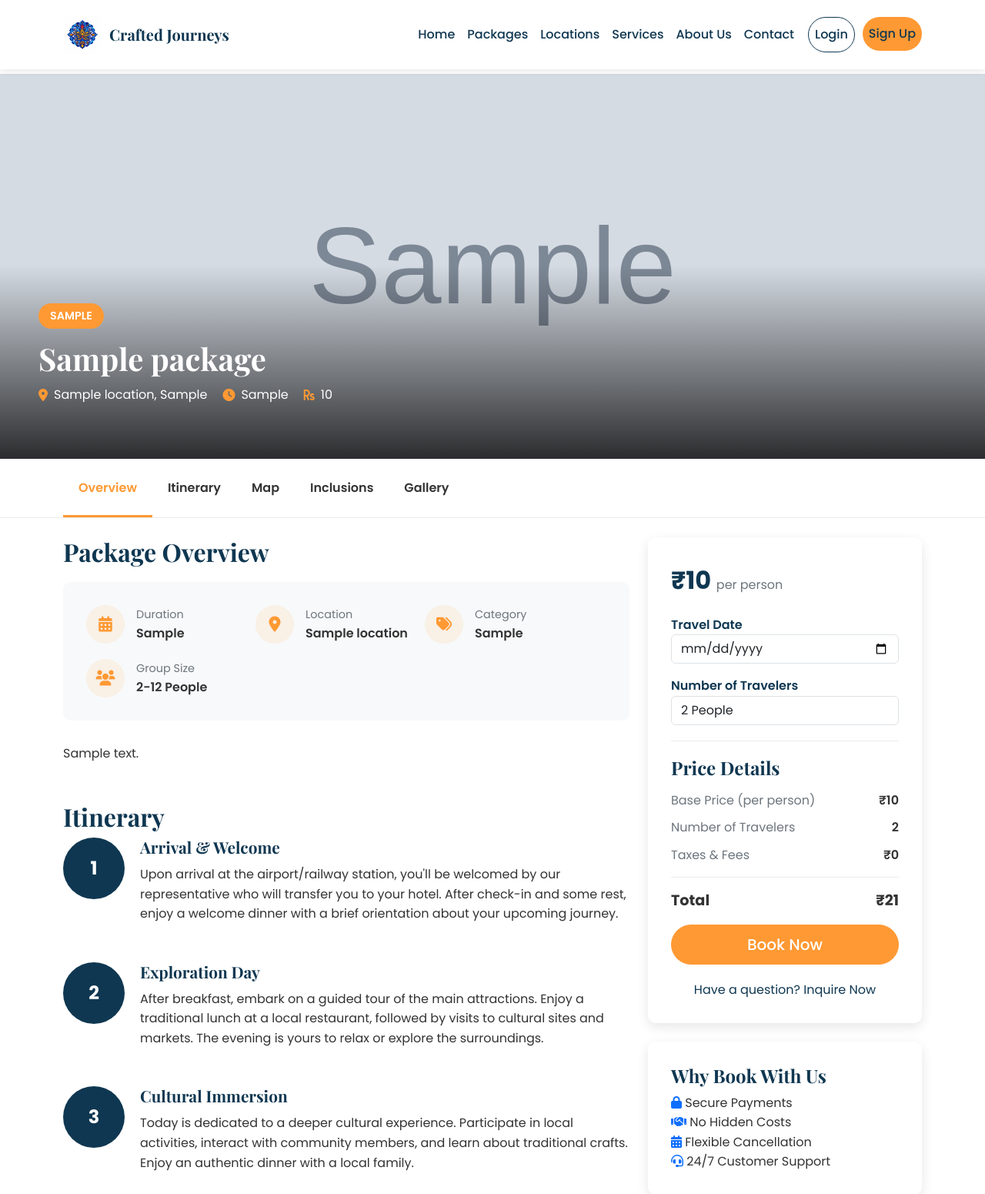
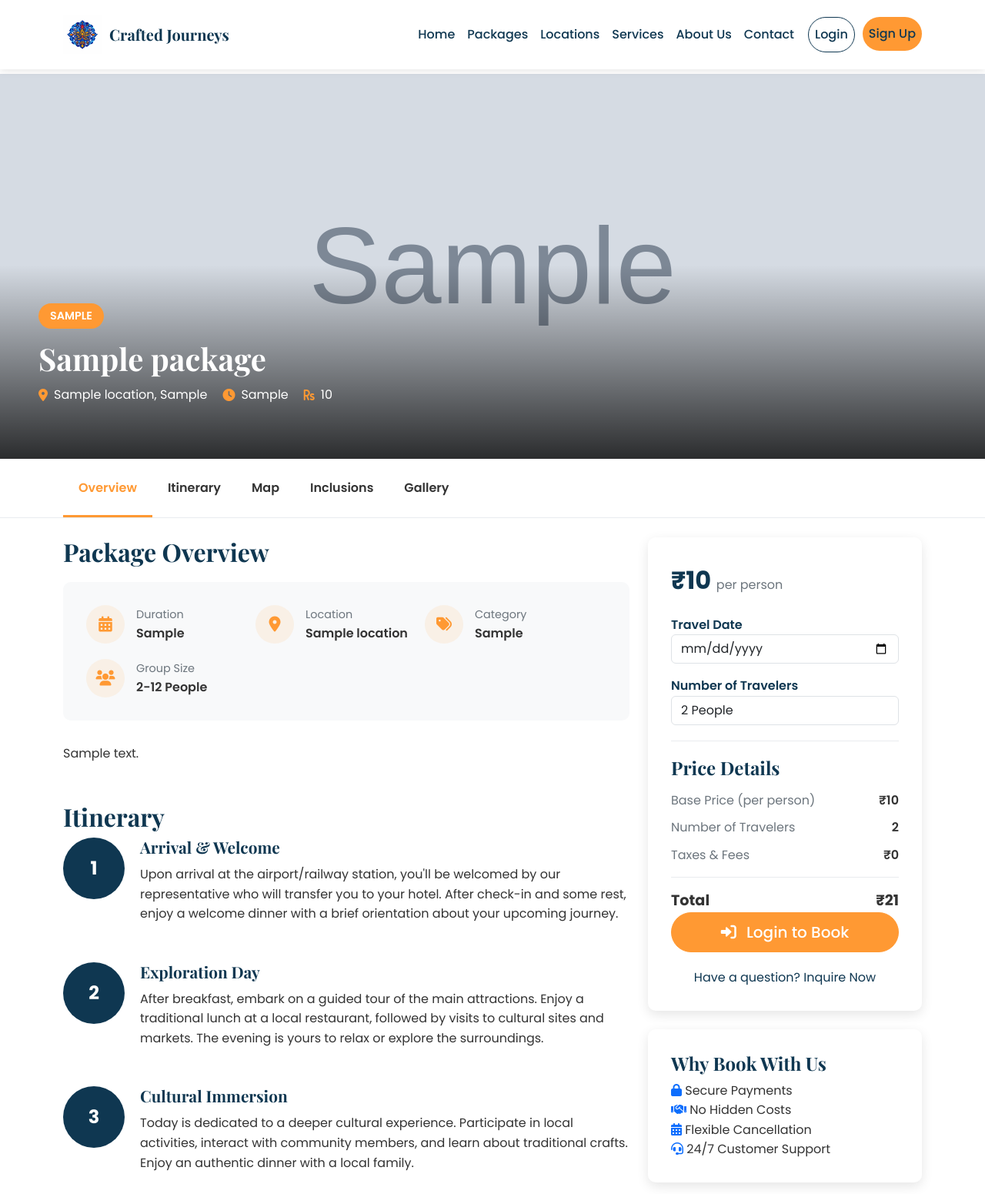
Before and after one commit to DTnmr-info/CraftedJourneys-1, a Flask app: page /packages/1 in a window 1280 px wide. Shown: the top 1551 px of the page at 77% size. Run offline with Flask 3, Linux system fonts and the light colour scheme; tables that the repository leaves empty hold one stand-in row (values such as "Sample post"); grey boxes marked "Sample" are stand-in pictures; some libraries are stand-ins or nearby versions.

Commit message:
templates/package_detail.html

```diff
--- a/templates/package_detail.html
+++ b/templates/package_detail.html
@@ -311,7 +311,15 @@
                                 </div>
                             </div>
 
-                            <button type="submit" class="btn btn-primary btn-lg w-100 mt-3">Book Now</button>
+                            {% if current_user.is_authenticated %}
+                    <a href="{{ url_for('payment.checkout', package_id=package.id) }}" class="btn btn-primary btn-lg d-block">
+                        <i class="fas fa-credit-card me-2"></i> Book Now
+                    </a>
+                    {% else %}
+                    <a href="{{ url_for('auth.login', next=url_for('payment.checkout', package_id=package.id)) }}" class="btn btn-primary btn-lg d-block">
+                        <i class="fas fa-sign-in-alt me-2"></i> Login to Book
+                    </a>
+                    {% endif %}
                         </form>
 
                         <div class="text-center mt-3">
```
